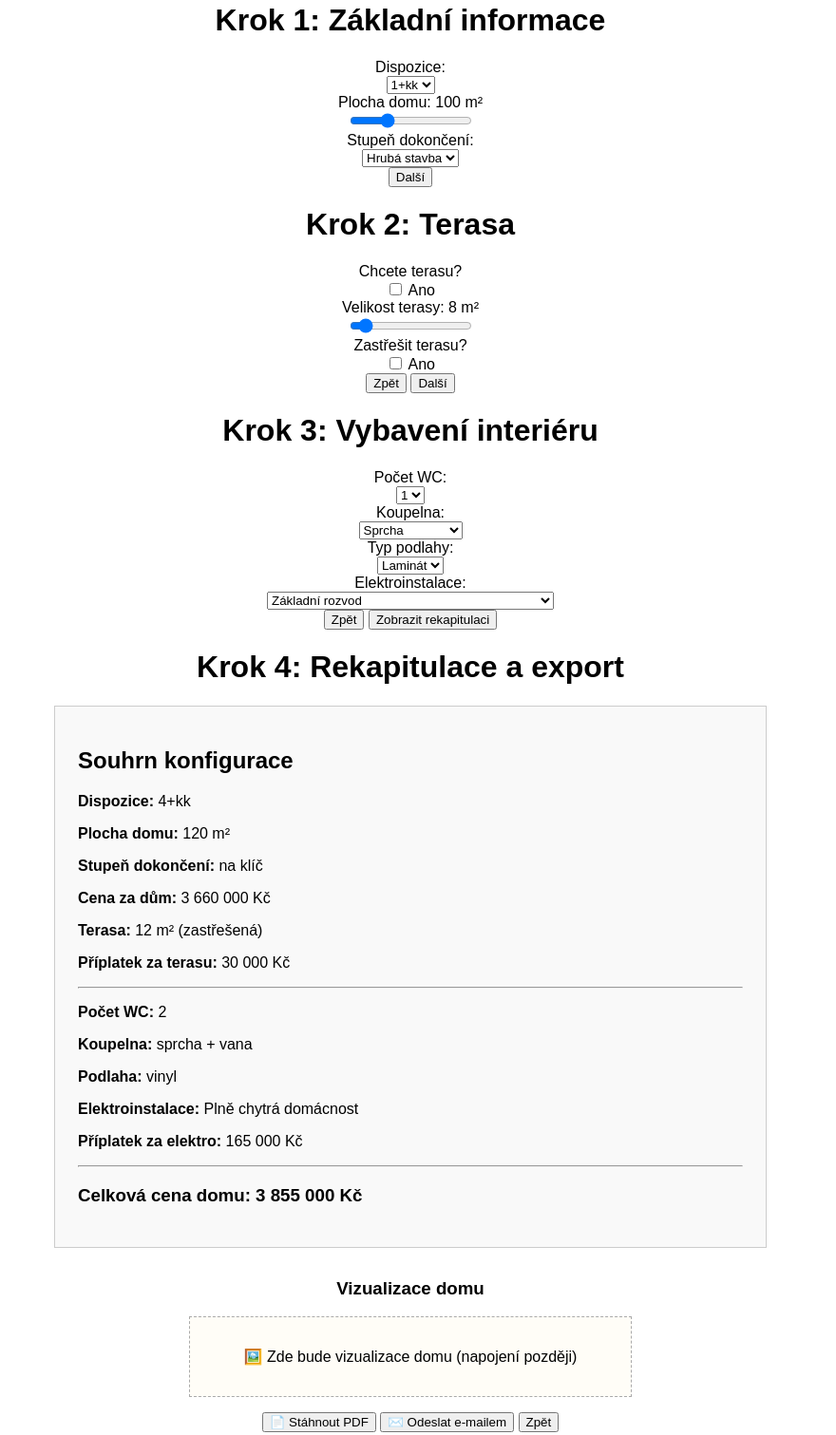
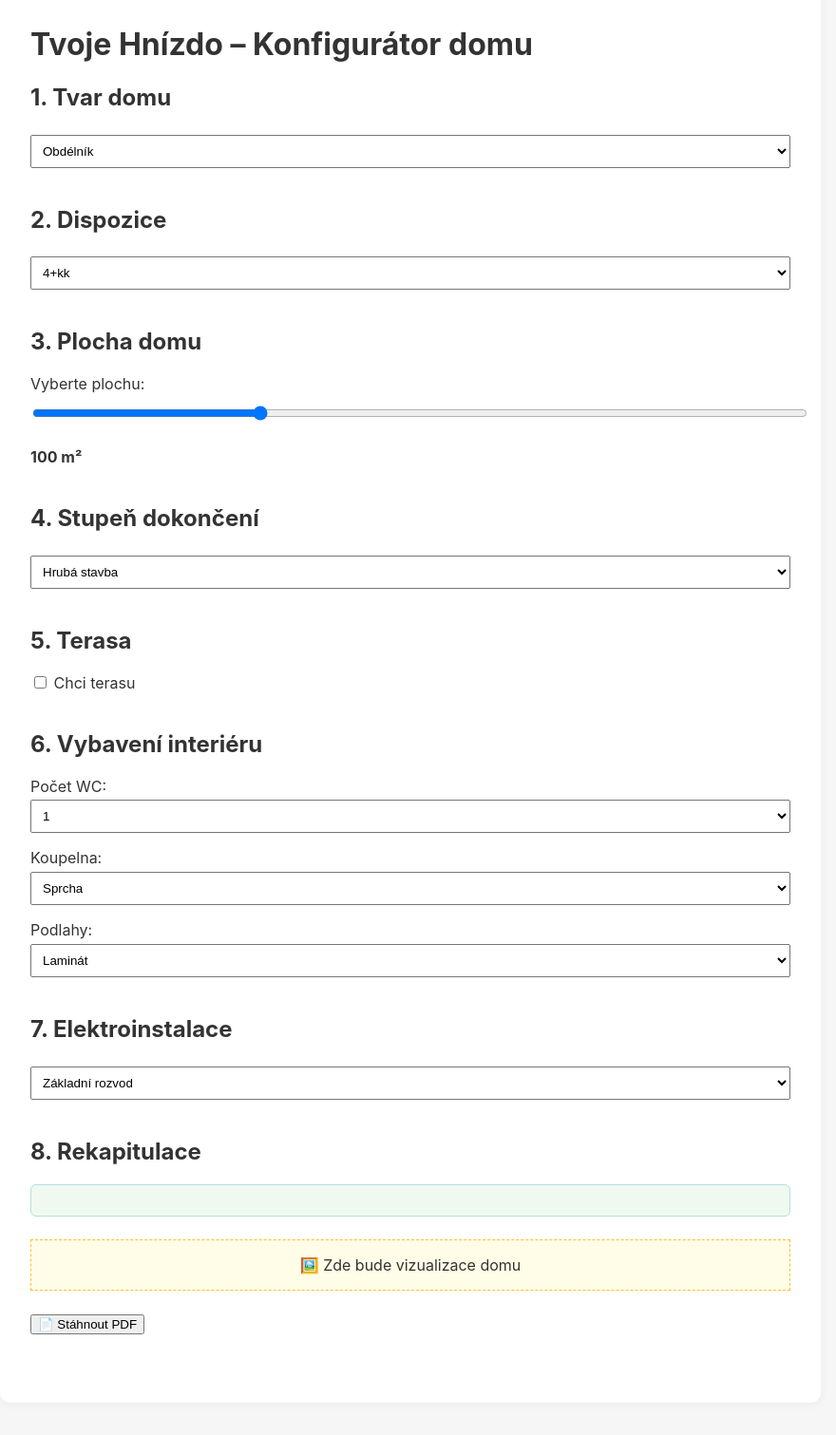
Before and after one commit to tvojehnizdo/Konfigurace-, a plain HTML site: page index.html in a window 1280 px wide. Shown: the part 58-1569 px from the top of the page at 95% size, without its empty margins (208-1088 px from the left). Drawn offline with nearby package versions, Linux system fonts and the light colour scheme.

Commit message:
Add files via upload

```diff
--- a/index.html
+++ b/index.html
@@ -2,107 +2,112 @@
 <!DOCTYPE html>
 <html lang="cs">
 <head>
-  <link rel="icon" type="image/x-icon" href="favicon.ico">
   <meta charset="UTF-8" />
-  <title>Kompletní konfigurátor – Tvoje Hnízdo</title>
+  <title>Tvoje Hnízdo – Konfigurátor</title>
   <meta name="viewport" content="width=device-width, initial-scale=1.0"/>
   <link rel="stylesheet" href="style.css" />
+  <link rel="icon" type="image/x-icon" href="favicon.ico" />
 </head>
 <body>
-  <!-- KROK 1 -->
-  <div class="step" id="step1">
-    <h1>Krok 1: Základní informace</h1>
-    <label>Dispozice:</label><br/>
+  <main>
+    <h1>Tvoje Hnízdo – Konfigurátor domu</h1>
+
+    <form onsubmit="generateSummary(); return false;">
+      <!-- Tvar domu -->
+      <section>
+        <h2>1. Tvar domu</h2>
+        <select id="shape">
+          <option value="obdélník">Obdélník</option>
+          <option value="L">L</option>
+          <option value="T">T</option>
+          <option value="U">U</option>
+        </select>
+      </section>
+
+      <!-- Dispozice -->
+      <section>
+        <h2>2. Dispozice</h2>
         <select id="layout">
           <option value="1+kk">1+kk</option>
           <option value="2+kk">2+kk</option>
           <option value="3+kk">3+kk</option>
-      <option value="4+kk">4+kk</option>
+          <option value="4+kk" selected>4+kk</option>
           <option value="5+kk">5+kk</option>
-      <option value="6+kk">6+kk</option>
-      <option value="7+kk">7+kk</option>
-    </select><br/>
+        </select>
+      </section>
 
-    <label>Plocha domu: <span id="areaValue">100</span> m²</label><br/>
-    <input type="range" id="area" min="20" max="300" value="100" oninput="updateArea()"><br/>
+      <!-- Plocha -->
+      <section>
+        <h2>3. Plocha domu</h2>
+        <label for="area">Vyberte plochu:</label>
+        <input type="range" id="area" min="20" max="300" value="100" oninput="updateArea()" />
+        <p><strong><span id="areaValue">100</span> m²</strong></p>
+      </section>
 
-    <label>Stupeň dokončení:</label><br/>
+      <!-- Dokončení -->
+      <section>
+        <h2>4. Stupeň dokončení</h2>
         <select id="finish">
           <option value="hrubá stavba">Hrubá stavba</option>
           <option value="k dokončení">K dokončení</option>
           <option value="na klíč">Na klíč</option>
-    </select><br/>
+        </select>
+      </section>
 
-    <button onclick="nextStep()">Další</button>
+      <!-- Terasa -->
+      <section>
+        <h2>5. Terasa</h2>
+        <label><input type="checkbox" id="terraceToggle" onchange="toggleTerrace()"> Chci terasu</label>
+        <div id="terraceSettings" style="display:none;">
+          <label>Velikost terasy: <span id="terraceSizeValue">8</span> m²</label>
+          <input type="range" id="terraceSize" min="4" max="50" value="8" oninput="updateTerraceSize()">
+          <label><input type="checkbox" id="terraceRoof"> Zastřešit terasu</label>
         </div>
+      </section>
 
-  <!-- KROK 2 -->
-  <div class="step" id="step2">
-    <h1>Krok 2: Terasa</h1>
+      <!-- Vybavení -->
+      <section>
+        <h2>6. Vybavení interiéru</h2>
+        <label>Počet WC:</label>
+        <select id="wcCount">
+          <option value="1">1</option><option value="2">2</option><option value="3">3</option>
+        </select>
 
-    <label>Chcete terasu?</label><br/>
-    <input type="checkbox" id="terraceToggle" onchange="toggleTerrace()"> Ano<br/>
-
-    <div id="terraceSettings">
-      <label>Velikost terasy: <span id="terraceSizeValue">8</span> m²</label><br/>
-      <input type="range" id="terraceSize" min="4" max="50" value="8" oninput="updateTerraceSize()"><br/>
-      <label>Zastřešit terasu?</label><br/>
-      <input type="checkbox" id="terraceRoof"> Ano<br/>
-    </div>
-
-    <button onclick="prevStep()">Zpět</button>
-    <button onclick="nextStep()">Další</button>
-  </div>
-
-  <!-- KROK 3 -->
-  <div class="step" id="step3">
-    <h1>Krok 3: Vybavení interiéru</h1>
-
-    <label>Počet WC:</label><br/>
-    <select id="wcCount">
-      <option value="1">1</option>
-      <option value="2">2</option>
-      <option value="3">3</option>
-    </select><br/>
-
-    <label>Koupelna:</label><br/>
+        <label>Koupelna:</label>
         <select id="bathroom">
           <option value="sprcha">Sprcha</option>
           <option value="vana">Vana</option>
           <option value="sprcha + vana">Sprcha + vana</option>
-    </select><br/>
+        </select>
 
-    <label>Typ podlahy:</label><br/>
+        <label>Podlahy:</label>
         <select id="flooring">
           <option value="laminát">Laminát</option>
           <option value="dlažba">Dlažba</option>
           <option value="vinyl">Vinyl</option>
           <option value="dřevo">Dřevo</option>
-    </select><br/>
+        </select>
+      </section>
 
-    <label>Elektroinstalace:</label><br/>
+      <!-- Elektroinstalace -->
+      <section>
+        <h2>7. Elektroinstalace</h2>
         <select id="electro">
           <option value="zaklad">Základní rozvod</option>
           <option value="priprava">Připraveno na chytrou domácnost (+60 000 Kč)</option>
           <option value="chytra">Plně chytrá domácnost (+165 000 Kč)</option>
-    </select><br/>
+        </select>
+      </section>
 
-    <button onclick="prevStep()">Zpět</button>
-    <button onclick="showSummary()">Zobrazit rekapitulaci</button>
-  </div>
-
-  <!-- KROK 4 -->
-  <div class="step" id="step4">
-    <h1>Krok 4: Rekapitulace a export</h1>
+      <!-- Shrnutí -->
+      <section>
+        <h2>8. Rekapitulace</h2>
         <div id="summaryBox"></div>
-
-    <h3>Vizualizace domu</h3>
-    <div id="visualPlaceholder">🖼️ Zde bude vizualizace domu (napojení později)</div>
-
-    <button onclick="generatePDF()">📄 Stáhnout PDF</button>
-    <button onclick="alert('Odeslání e-mailem bude aktivní později.')">✉️ Odeslat e-mailem</button>
-    <button onclick="prevStep()">Zpět</button>
-  </div>
+        <div id="visualPlaceholder">🖼️ Zde bude vizualizace domu</div>
+        <button type="submit" class="btn">📄 Stáhnout PDF</button>
+      </section>
+    </form>
+  </main>
 
   <script src="https://cdn.jsdelivr.net/npm/html2canvas@1.4.1/dist/html2canvas.min.js"></script>
   <script src="https://cdnjs.cloudflare.com/ajax/libs/jspdf/2.5.1/jspdf.umd.min.js"></script>
--- a/script.js
+++ b/script.js
@@ -1,35 +1,62 @@
+
+function updateArea() {
+  document.getElementById("areaValue").textContent = document.getElementById("area").value;
+}
+function updateTerraceSize() {
+  document.getElementById("terraceSizeValue").textContent = document.getElementById("terraceSize").value;
+}
+function toggleTerrace() {
+  const terraceEnabled = document.getElementById("terraceToggle").checked;
+  document.getElementById("terraceSettings").style.display = terraceEnabled ? "block" : "none";
+}
+
+function generateSummary() {
+  const layout = document.getElementById("layout").value;
+  const area = parseInt(document.getElementById("area").value);
+  const finish = document.getElementById("finish").value;
+  const terrace = document.getElementById("terraceToggle").checked;
+  const terraceSize = terrace ? parseInt(document.getElementById("terraceSize").value) : 0;
+  const terraceRoof = document.getElementById("terraceRoof").checked;
+  const wc = document.getElementById("wcCount").value;
+  const bathroom = document.getElementById("bathroom").value;
+  const flooring = document.getElementById("flooring").value;
+  const electro = document.getElementById("electro").value;
+
+  let pricePerM2 = finish === "hrubá stavba" ? 16500 : finish === "k dokončení" ? 24500 : 30500;
+  let housePrice = area * pricePerM2;
+  let terracePrice = terrace ? terraceSize * 2500 : 0;
+  let electroPrice = electro === "priprava" ? 60000 : electro === "chytra" ? 165000 : 0;
+  let totalPrice = housePrice + terracePrice + electroPrice;
+
+  document.getElementById("summaryBox").innerHTML = `
+    <p><strong>Dispozice:</strong> ${layout}</p>
+    <p><strong>Plocha domu:</strong> ${area} m²</p>
+    <p><strong>Stupeň dokončení:</strong> ${finish}</p>
+    <p><strong>Cena za dům:</strong> ${housePrice.toLocaleString()} Kč</p>
+    ${terrace ? `<p><strong>Terasa:</strong> ${terraceSize} m² ${terraceRoof ? "(zastřešená)" : ""}</p>` : ""}
+    ${terrace ? `<p><strong>Příplatek za terasu:</strong> ${terracePrice.toLocaleString()} Kč</p>` : ""}
+    <p><strong>Počet WC:</strong> ${wc}</p>
+    <p><strong>Koupelna:</strong> ${bathroom}</p>
+    <p><strong>Podlaha:</strong> ${flooring}</p>
+    <p><strong>Elektroinstalace:</strong> ${electro}</p>
+    <p><strong>Příplatek za elektroinstalaci:</strong> ${electroPrice.toLocaleString()} Kč</p>
+    <h3>Celková cena: ${totalPrice.toLocaleString()} Kč</h3>
+  `;
+}
 
 function generatePDF() {
   const { jsPDF } = window.jspdf;
   const doc = new jsPDF();
-  const box = document.getElementById("summaryBox");
-
-  html2canvas(box).then((canvas) => {
+  const summary = document.getElementById("summaryBox");
+  html2canvas(summary).then(canvas => {
     const imgData = canvas.toDataURL("image/png");
-    doc.setFontSize(14);
     doc.text("Rekapitulace návrhu domu", 10, 10);
     doc.addImage(imgData, "PNG", 10, 20, 180, 0);
     doc.save("rekapitulace-domu.pdf");
   });
 }
 
-// Ukázková rekapitulace pro export
 document.addEventListener("DOMContentLoaded", () => {
-  document.getElementById("summaryBox").innerHTML = `
-    <h2>Souhrn konfigurace</h2>
-    <p><strong>Dispozice:</strong> 4+kk</p>
-    <p><strong>Plocha domu:</strong> 120 m²</p>
-    <p><strong>Stupeň dokončení:</strong> na klíč</p>
-    <p><strong>Cena za dům:</strong> 3 660 000 Kč</p>
-    <p><strong>Terasa:</strong> 12 m² (zastřešená)</p>
-    <p><strong>Příplatek za terasu:</strong> 30 000 Kč</p>
-    <hr/>
-    <p><strong>Počet WC:</strong> 2</p>
-    <p><strong>Koupelna:</strong> sprcha + vana</p>
-    <p><strong>Podlaha:</strong> vinyl</p>
-    <p><strong>Elektroinstalace:</strong> Plně chytrá domácnost</p>
-    <p><strong>Příplatek za elektro:</strong> 165 000 Kč</p>
-    <hr/>
-    <h3>Celková cena domu: 3 855 000 Kč</h3>
-  `;
+  updateTerraceSize();
+  toggleTerrace();
 });
--- a/style.css
+++ b/style.css
@@ -1,24 +1,61 @@
 
 body {
-  font-family: Arial, sans-serif;
+  font-family: 'Inter', sans-serif;
+  background: #f6f6f6;
+  margin: 0;
+  color: #333;
+}
+header {
+  background: #4caf50;
+  color: white;
+  text-align: center;
+  padding: 1rem;
+}
+.logo {
+  height: 60px;
+  margin-bottom: 0.5rem;
+}
+main {
+  max-width: 800px;
+  margin: 2rem auto;
+  background: white;
   padding: 2rem;
+  border-radius: 10px;
+  box-shadow: 0 2px 10px rgba(0,0,0,0.05);
+}
+section {
+  margin-bottom: 2.5rem;
+}
+label {
+  display: block;
+  margin-top: 1rem;
+  text-align: left;
+}
+select, input[type=range] {
+  width: 100%;
+  padding: 0.5rem;
+  margin-top: 0.3rem;
+}
+#summaryBox {
+  margin-top: 1rem;
+  background: #f0f9f0;
+  padding: 1rem;
+  border: 1px solid #b2dfdb;
+  border-radius: 6px;
+}
+#visualPlaceholder {
+  margin: 1.5rem 0;
+  padding: 1rem;
+  background: #fffde7;
+  border: 1px dashed #fbc02d;
   text-align: center;
 }
-.step {
-  display: block;
+.btn.primary {
+  background: #4caf50;
+  color: white;
+  padding: 0.75rem 1.5rem;
+  font-size: 1rem;
+  border: none;
+  border-radius: 6px;
+  cursor: pointer;
 }
-#summaryBox {
-  border: 1px solid #ccc;
-  padding: 1.5rem;
-  max-width: 700px;
-  margin: 0 auto 2rem auto;
-  text-align: left;
-  background: #f9f9f9;
-}
-#visualPlaceholder {
-  border: 1px dashed #aaa;
-  background: #fffdf7;
-  padding: 2rem;
-  margin: 1rem auto;
-  max-width: 400px;
-}
```
Lines whose indentation alone changed are shown as unchanged.
